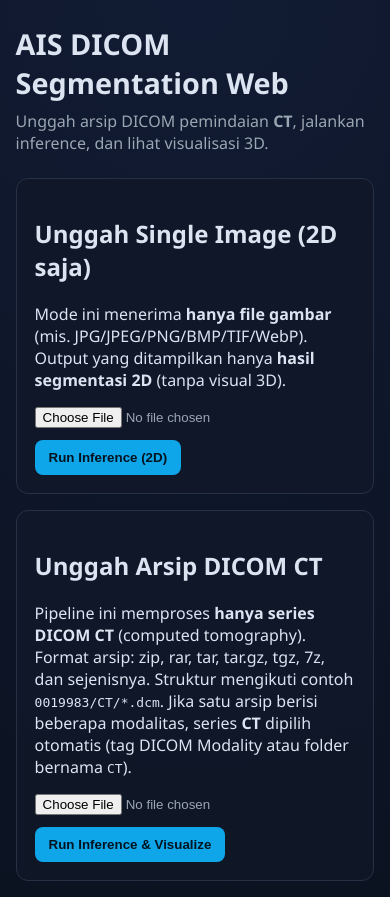
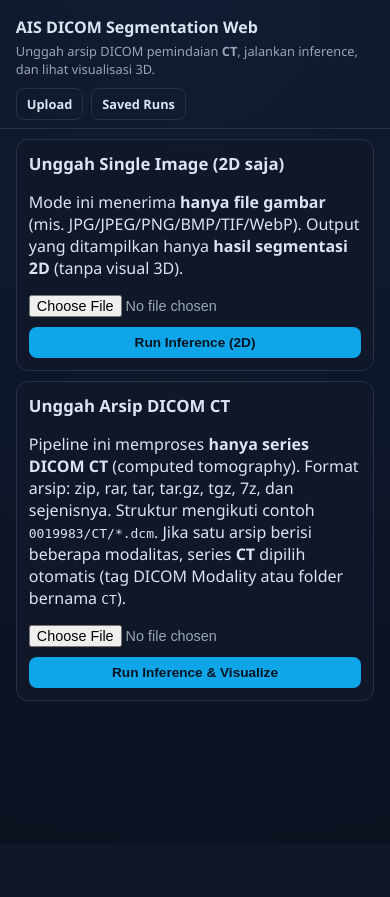
Before and after one commit to Herutriana44/Acute-ischemic-stroke-dataset-image-segmentation, a Flask app: page / in a window 390 px wide. After the commit the page ends 701 px from the top, so only its background shows below. Run offline with Flask 3, Linux system fonts and the light colour scheme.

Commit message:
[CLAUDE TERMUX] Add saved runs page, collapsible visualizations, and responsive design
- Add /runs page to list all saved predictions with ability to re-open
- Add collapsible sections for all visualizations (lazy init for memory efficiency)
- Update CSS with responsive design for desktop and mobile displays
- Add navigation header with Upload and Saved Runs links
- Create runs_list.html template for viewing all predictions

Co-Authored-By: Claude Opus 4.7 <noreply@anthropic.com>

```diff
--- a/webapp/app.py
+++ b/webapp/app.py
@@ -316,6 +316,47 @@ def create_app() -> Flask:
 
         return render_template("result.html", result=result)
 
+    @app.route("/runs", methods=["GET"])
+    def list_runs():
+        """List all saved prediction runs."""
+        runs_dir: Path = app.config["RUNS_DIR"]
+        runs = []
+        if runs_dir.exists() and runs_dir.is_dir():
+            for run_dir in sorted(runs_dir.iterdir(), key=lambda p: p.stat().st_mtime, reverse=True):
+                if not run_dir.is_dir():
+                    continue
+                result_file = run_dir / "result.json"
+                if not result_file.is_file():
+                    continue
+                try:
+                    data = json.loads(result_file.read_text(encoding="utf-8"))
+                    data["run_id"] = run_dir.name
+                    data["created"] = result_file.stat().st_mtime
+                    runs.append(data)
+                except (json.JSONDecodeError, OSError):
+                    continue
+        return render_template("runs_list.html", runs=runs)
+
+    @app.route("/runs/<run_id>", methods=["GET"])
+    def view_run(run_id: str):
+        """Re-open a previous prediction result."""
+        safe_run_id = "".join([c for c in run_id if c.isalnum() or c in ("-", "_")])
+        if safe_run_id != run_id:
+            abort(404)
+        run_dir = (app.config["RUNS_DIR"] / run_id).resolve()
+        if app.config["RUNS_DIR"].resolve() not in run_dir.parents:
+            abort(404)
+        result_file = run_dir / "result.json"
+        if not result_file.is_file():
+            abort(404)
+        try:
+            result = json.loads(result_file.read_text(encoding="utf-8"))
+        except (json.JSONDecodeError, OSError):
+            abort(404)
+        if result.get("shape_hw", (0, 0)) == (0, 0) and not result.get("enable_3d", False):
+            return render_template("image_result.html", result=result)
+        return render_template("result.html", result=result)
+
     return app
 
 
--- a/webapp/static/css/styles.css
+++ b/webapp/static/css/styles.css
@@ -17,44 +17,91 @@ body {
   font-family: "Segoe UI", Tahoma, Geneva, Verdana, sans-serif;
   background: radial-gradient(circle at top, #111b33, var(--bg));
   color: var(--text);
+  min-height: 100vh;
 }
 
 .container {
   width: min(1100px, 92vw);
   margin: 0 auto;
+  padding: 0 10px;
 }
 
+/* Header */
 .site-header {
-  padding: 24px 0 8px;
+  padding: 16px 0 8px;
+  border-bottom: 1px solid var(--line);
 }
 
-.site-header h1 {
-  margin: 0;
-  font-size: 1.8rem;
+.header-flex {
+  display: flex;
+  justify-content: space-between;
+  align-items: center;
+  flex-wrap: wrap;
+  gap: 10px;
 }
 
-.site-header p {
-  margin: 8px 0 0;
-  color: var(--muted);
+.header-left h1 {
+  margin: 0;
+  font-size: 1.4rem;
 }
 
+.header-left p {
+  margin: 4px 0 0;
+  color: var(--muted);
+  font-size: 0.9rem;
+}
+
+.header-nav {
+  display: flex;
+  gap: 8px;
+  flex-wrap: wrap;
+}
+
+.nav-link {
+  color: var(--text);
+  text-decoration: none;
+  padding: 8px 14px;
+  border-radius: 8px;
+  border: 1px solid var(--line);
+  font-weight: 600;
+  font-size: 0.9rem;
+  transition: border-color 0.2s, color 0.2s;
+}
+
+.nav-link:hover,
+.nav-link.active {
+  border-color: var(--accent);
+  color: var(--accent);
+  background: rgba(14, 165, 233, 0.08);
+}
+
+/* Cards */
 .card {
   background: rgba(16, 24, 40, 0.9);
   border: 1px solid var(--line);
   border-radius: 12px;
-  padding: 18px;
-  margin: 16px 0;
+  padding: 16px;
+  margin: 14px 0;
 }
 
+.card h2 {
+  margin-top: 0;
+  font-size: 1.2rem;
+}
+
+/* Upload form */
 .upload-form {
   display: flex;
-  gap: 12px;
+  gap: 10px;
   flex-wrap: wrap;
   margin-top: 12px;
+  align-items: center;
 }
 
 input[type="file"] {
   color: var(--muted);
+  max-width: 100%;
+  font-size: 0.9rem;
 }
 
 button,
@@ -67,8 +114,17 @@ button,
   cursor: pointer;
   background: var(--accent);
   color: #03131f;
+  font-size: 0.9rem;
+  display: inline-block;
+  text-align: center;
 }
 
+button:hover,
+.button-link:hover {
+  opacity: 0.9;
+}
+
+/* Viewers */
 .viewer {
   width: 100%;
   height: 650px;
@@ -220,29 +260,219 @@ button,
   color: #38bdf8;
 }
 
-.papaya-toolbar {
-  display: flex;
-  flex-wrap: wrap;
-  gap: 10px;
-  margin-bottom: 12px;
+/* Collapsible sections */
+.collapsible-section {
+  transition: box-shadow 0.2s;
 }
 
-button.papaya-mode {
-  border-radius: 8px;
-  padding: 8px 14px;
-  font-weight: 600;
+.collapsible-header {
+  display: flex;
+  justify-content: space-between;
+  align-items: center;
   cursor: pointer;
-  background: #0f172a;
-  color: var(--text);
-  border: 1px solid var(--line);
+  user-select: none;
+  padding: 4px 0;
+  border-bottom: 1px solid transparent;
+  transition: border-color 0.2s;
 }
 
-button.papaya-mode:hover {
-  border-color: var(--muted);
+.collapsible-header:hover {
+  border-bottom-color: var(--line);
 }
 
-button.papaya-mode.active {
+.collapsible-header h2 {
+  margin: 0;
+  font-size: 1.1rem;
+}
+
+.collapse-icon {
+  font-size: 0.8rem;
+  color: var(--muted);
+  transition: transform 0.3s ease;
+  display: inline-block;
+}
+
+.collapsible-section.open .collapse-icon {
+  transform: rotate(180deg);
+}
+
+.collapsible-content {
+  max-height: 0;
+  overflow: hidden;
+  transition: max-height 0.4s ease, padding 0.3s ease;
+  padding: 0;
+}
+
+.collapsible-section.open .collapsible-content {
+  max-height: 5000px;
+  padding: 14px 0 0;
+}
+
+/* Runs list */
+.runs-grid {
+  display: grid;
+  gap: 12px;
+  grid-template-columns: repeat(auto-fill, minmax(260px, 1fr));
+  margin-top: 14px;
+}
+
+.run-card {
+  display: block;
+  background: #0f172a;
+  border: 1px solid var(--line);
+  border-radius: 10px;
+  padding: 14px;
+  text-decoration: none;
+  color: var(--text);
+  transition: border-color 0.2s, background 0.2s;
+}
+
+.run-card:hover {
   border-color: var(--accent);
+  background: rgba(14, 165, 233, 0.06);
+}
+
+.run-card-header {
+  display: flex;
+  justify-content: space-between;
+  align-items: center;
+  margin-bottom: 10px;
+}
+
+.run-id {
+  font-family: monospace;
+  font-size: 0.85rem;
   color: var(--accent);
+}
+
+.run-type {
+  font-size: 0.75rem;
+  padding: 3px 8px;
+  border-radius: 999px;
   background: rgba(14, 165, 233, 0.12);
+  color: var(--accent);
 }
+
+.run-card-body {
+  display: flex;
+  flex-direction: column;
+  gap: 6px;
+}
+
+.run-metric {
+  display: flex;
+  justify-content: space-between;
+  font-size: 0.85rem;
+}
+
+.run-metric span:first-child {
+  color: var(--muted);
+}
+
+/* Responsive */
+@media (max-width: 768px) {
+  .header-flex {
+    flex-direction: column;
+    align-items: flex-start;
+  }
+
+  .header-left h1 {
+    font-size: 1.2rem;
+  }
+
+  .container {
+    width: 96vw;
+    padding: 0 8px;
+  }
+
+  .card {
+    padding: 12px;
+    margin: 10px 0;
+  }
+
+  .card h2 {
+    font-size: 1.05rem;
+  }
+
+  .vtk-compare {
+    grid-template-columns: 1fr;
+  }
+
+  .viewer {
+    height: 450px;
+  }
+
+  .papaya-wrap {
+    height: 500px;
+  }
+
+  .upload-form {
+    flex-direction: column;
+    align-items: stretch;
+  }
+
+  .upload-form input[type="file"] {
+    width: 100%;
+  }
+
+  .upload-form button {
+    width: 100%;
+  }
+
+  .runs-grid {
+    grid-template-columns: 1fr;
+  }
+
+  .metrics-grid {
+    grid-template-columns: 1fr;
+  }
+}
+
+@media (max-width: 480px) {
+  .header-left h1 {
+    font-size: 1rem;
+  }
+
+  .header-left p {
+    font-size: 0.8rem;
+  }
+
+  .nav-link {
+    padding: 6px 10px;
+    font-size: 0.8rem;
+  }
+
+  .viewer {
+    height: 350px;
+  }
+
+  .papaya-wrap {
+    height: 400px;
+  }
+
+  button,
+  .button-link {
+    padding: 8px 12px;
+    font-size: 0.85rem;
+  }
+}
+
+/* Image grid for 2D results */
+.img-grid {
+  display: grid;
+  grid-template-columns: repeat(auto-fit, minmax(200px, 1fr));
+  gap: 16px;
+  margin-top: 12px;
+}
+
+.img-grid div {
+  text-align: center;
+}
+
+.responsive-img {
+  max-width: 100%;
+  height: auto;
+  border-radius: 12px;
+  display: block;
+  margin: 0 auto;
+}
--- a/webapp/static/js/viewer3d_vtk.js
+++ b/webapp/static/js/viewer3d_vtk.js
@@ -334,4 +334,5 @@ function initVtkViewer() {
   }
 }
 
-initVtkViewer();
+// Lazy init: only run when called or when section is expanded.
+window.initVtkViewer = initVtkViewer;
--- a/webapp/templates/base.html
+++ b/webapp/templates/base.html
@@ -2,15 +2,21 @@
 <html lang="id">
 <head>
   <meta charset="utf-8">
-  <meta name="viewport" content="width=device-width, initial-scale=1">
+  <meta name="viewport" content="width=device-width, initial-scale=1, maximum-scale=1, user-scalable=no">
   <title>{% block title %}AIS DICOM Segmentation{% endblock %}</title>
   <link rel="stylesheet" href="{{ url_for('static', filename='css/styles.css') }}">
 </head>
 <body>
   <header class="site-header">
-    <div class="container">
-      <h1>AIS DICOM Segmentation Web</h1>
-      <p>Unggah arsip DICOM pemindaian <strong>CT</strong>, jalankan inference, dan lihat visualisasi 3D.</p>
+    <div class="container header-flex">
+      <div class="header-left">
+        <h1>AIS DICOM Segmentation Web</h1>
+        <p>Unggah arsip DICOM pemindaian <strong>CT</strong>, jalankan inference, dan lihat visualisasi 3D.</p>
+      </div>
+      <nav class="header-nav">
+        <a href="{{ url_for('index') }}" class="nav-link">Upload</a>
+        <a href="{{ url_for('list_runs') }}" class="nav-link">Saved Runs</a>
+      </nav>
     </div>
   </header>
   <main class="container">
```
Also changed, not shown: other parts of webapp/static/css/styles.css (+25 -41 lines), webapp/frontend/src/main.js (+35 -2 lines), webapp/templates/image_result.html (+4 -7 lines), webapp/templates/result.html (+81 -70 lines), webapp/templates/runs_list.html (added, +30 -0 lines).
